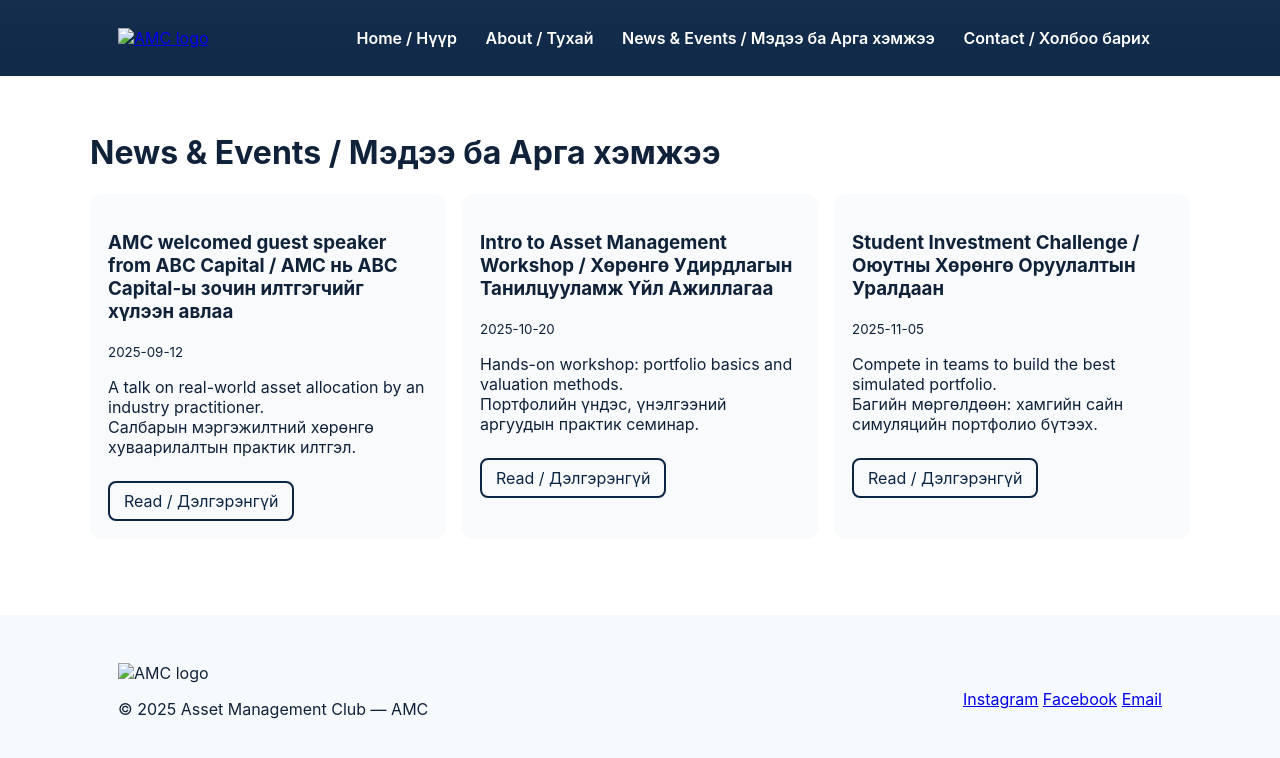
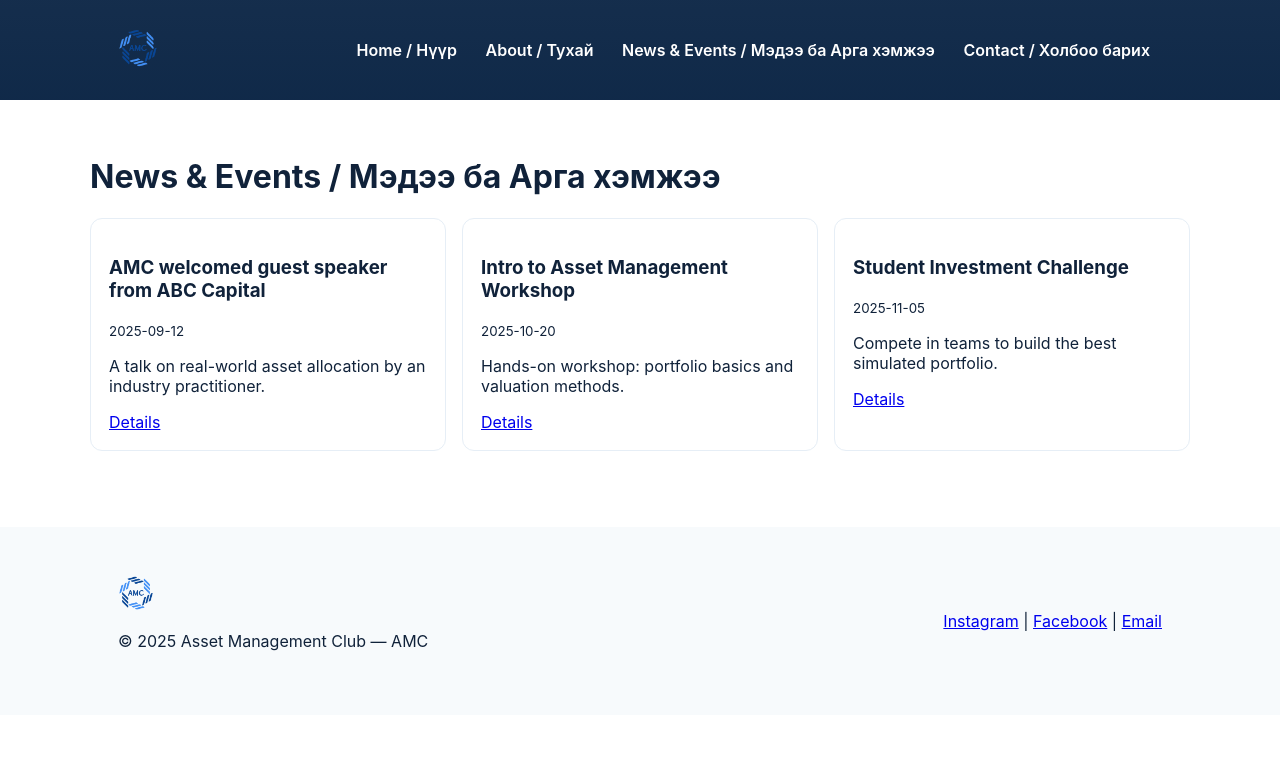
Before and after one commit to amc-mn/amc.mn, a plain HTML site: page news.html in a window 1280 px wide. Drawn offline with Linux system fonts and the light colour scheme.

Commit message:
Update news.html

```diff
--- a/news.html
+++ b/news.html
@@ -4,8 +4,7 @@
   <meta charset="UTF-8">
   <meta name="viewport" content="width=device-width, initial-scale=1.0">
   <title>News & Events — AMC</title>
-  <link rel="icon" href="assets/img/logo-placeholder.svg">
-
+  <link rel="icon" href="logo.png">
   <style>
     :root{
       --navy:#0b2545;
@@ -24,8 +23,7 @@
     .main-nav a{color:var(--white); text-decoration:none; margin:0 12px; font-weight:600;}
     .page-content{padding:36px 0;}
     .card-grid{display:grid; grid-template-columns:repeat(auto-fit,minmax(240px,1fr)); gap:16px;}
-    .card{background:#f8fafc; border-radius:12px; padding:18px;}
-    .btn-outline{border:2px solid var(--navy); color:var(--navy); background:transparent; text-decoration:none; padding:8px 14px; border-radius:8px; display:inline-block; margin-top:8px;}
+    .card{background:#fff; border:1px solid #e6eef6; padding:18px; border-radius:12px;}
     .site-footer{background:#f7fafc; padding:20px 0; margin-top:40px;}
     .footer-inner{display:flex; justify-content:space-between; align-items:center; flex-wrap:wrap;}
     @media (max-width:900px){
@@ -38,7 +36,7 @@
   <!-- Header -->
   <header class="site-header">
     <div class="container header-inner">
-      <a class="brand" href="index.html"><img src="assets/img/logo-placeholder.svg" alt="AMC logo" height="40"></a>
+      <a class="brand" href="index.html"><img src="logo.png" alt="AMC logo"></a>
       <nav class="main-nav">
         <a href="index.html">Home / Нүүр</a>
         <a href="about.html">About / Тухай</a>
@@ -48,42 +46,42 @@
     </div>
   </header>
 
-  <!-- Page Content -->
+  <!-- Main Content -->
   <main class="container page-content">
     <h1>News & Events / Мэдээ ба Арга хэмжээ</h1>
 
     <section class="card-grid">
-      <article class="card">
-        <h3>AMC welcomed guest speaker from ABC Capital / AMC нь ABC Capital-ы зочин илтгэгчийг хүлээн авлаа</h3>
+      <div class="card">
+        <h3>AMC welcomed guest speaker from ABC Capital</h3>
         <small>2025-09-12</small>
-        <p>A talk on real-world asset allocation by an industry practitioner.<br>Салбарын мэргэжилтний хөрөнгө хуваарилалтын практик илтгэл.</p>
-        <a class="btn-outline" href="#">Read / Дэлгэрэнгүй</a>
-      </article>
-      <article class="card">
-        <h3>Intro to Asset Management Workshop / Хөрөнгө Удирдлагын Танилцууламж Үйл Ажиллагаа</h3>
+        <p>A talk on real-world asset allocation by an industry practitioner.</p>
+        <a class="btn btn-primary" href="#">Details</a>
+      </div>
+      <div class="card">
+        <h3>Intro to Asset Management Workshop</h3>
         <small>2025-10-20</small>
-        <p>Hands-on workshop: portfolio basics and valuation methods.<br>Портфолийн үндэс, үнэлгээний аргуудын практик семинар.</p>
-        <a class="btn-outline" href="#">Read / Дэлгэрэнгүй</a>
-      </article>
-      <article class="card">
-        <h3>Student Investment Challenge / Оюутны Хөрөнгө Оруулалтын Уралдаан</h3>
+        <p>Hands-on workshop: portfolio basics and valuation methods.</p>
+        <a class="btn btn-primary" href="#">Details</a>
+      </div>
+      <div class="card">
+        <h3>Student Investment Challenge</h3>
         <small>2025-11-05</small>
-        <p>Compete in teams to build the best simulated portfolio.<br>Багийн мөргөлдөөн: хамгийн сайн симуляцийн портфолио бүтээх.</p>
-        <a class="btn-outline" href="#">Read / Дэлгэрэнгүй</a>
-      </article>
+        <p>Compete in teams to build the best simulated portfolio.</p>
+        <a class="btn btn-primary" href="#">Details</a>
+      </div>
     </section>
   </main>
 
   <!-- Footer -->
   <footer class="site-footer">
     <div class="container footer-inner">
-      <div class="footer-left">
-        <img src="assets/img/logo-placeholder.svg" alt="AMC logo" height="36">
+      <div>
+        <img src="logo.png" alt="AMC logo" height="36">
         <p>&copy; 2025 Asset Management Club — AMC</p>
       </div>
-      <div class="footer-right">
-        <a href="https://www.instagram.com/amc_mn" target="_blank">Instagram</a>
-        <a href="https://www.facebook.com/assetmanagementstudentclub" target="_blank">Facebook</a>
+      <div>
+        <a href="https://www.instagram.com/amc_mn" target="_blank">Instagram</a> |
+        <a href="https://www.facebook.com/assetmanagementstudentclub" target="_blank">Facebook</a> |
         <a href="mailto:assetmanagementclubmn@gmail.com">Email</a>
       </div>
     </div>
```
